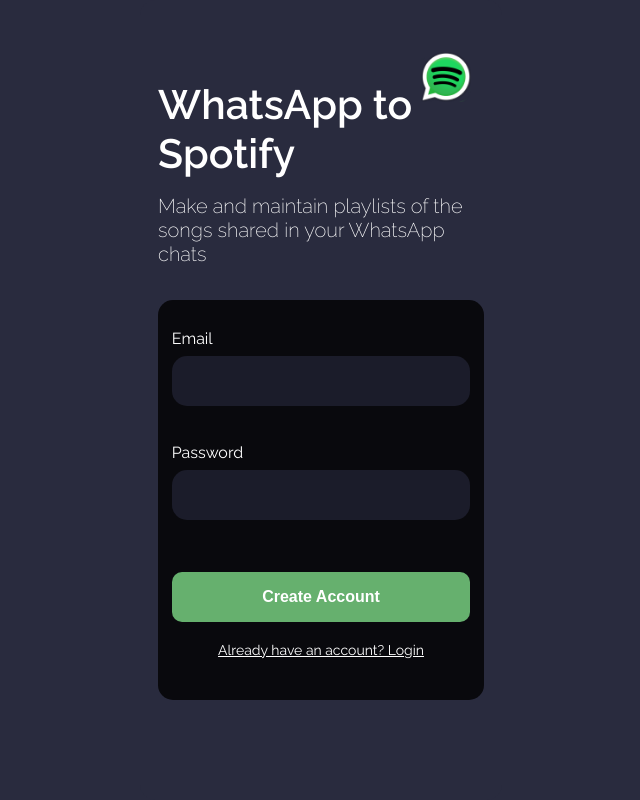
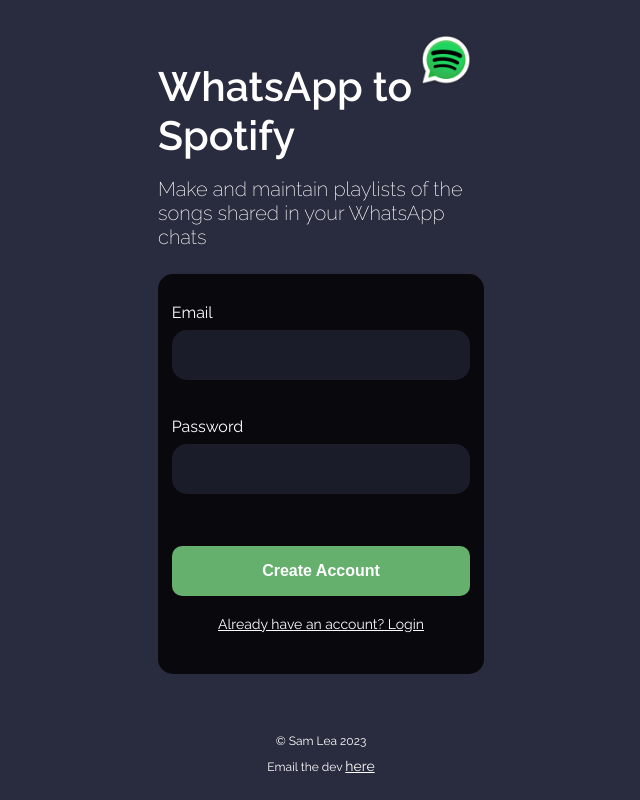
Before and after one commit to samuellea/whatsapp-to-spotify-playlist, a React (Create React App) app: page /signup in a window 1280 px wide. Shown: the whole page, without its empty margins (319-959 px from the left). Built offline with nearby package versions, Linux system fonts and the light colour scheme; no server answers.

Commit message:
Added copyright footer

```diff
--- a/src/App.css
+++ b/src/App.css
@@ -143,3 +143,24 @@
   padding-top: 2px;
   padding-left: 7.5px;
 }
+
+.CopyrightFooter {
+  /* border: 1px solid red; */
+  color: white;
+  font-size: 12px;
+  font-family: "Raleway-Regular";
+  height: 35px;
+  display: flex;
+  flex-direction: column;
+  justify-content: center;
+  align-items: center;
+  padding: 4%;
+}
+
+.CopyrightFooter span {
+  margin: 5px;
+}
+
+.CopyrightFooter a {
+  color: #66B06E;
+}
--- a/src/Auth.js
+++ b/src/Auth.js
@@ -102,8 +102,11 @@
           <FontAwesomeIcon icon={faWarning} pointerEvents="none" />
           Could not login - please try again</span> : null}
       </div>
+      <div className="CopyrightFooter">
+        <span> © Sam Lea 2023</span>
+        <span>Email the dev <a href="mailto:samuel.lea@live.co.uk">here</a></span>
+      </div>
       <div className="InvisiBox" style={{ flex: 1 }} />
-
     </div>
   )
 
--- a/src/Home.js
+++ b/src/Home.js
@@ -153,6 +153,8 @@
               {userPlaylistsLoading ? null : <button type="button" onClick={() => setViewCreateModal(true)}>Create</button>}
             </div>
 
+            <div className="InvisiBox" style={{ flex: 0.1 }} />
+
             {viewCreateModal ?
               <div className="HomeCreatePlaylistModalContainer Flex Column">
                 <div className="HomeCreatePlaylistModal Flex Column">
--- a/src/PublicStats.js
+++ b/src/PublicStats.js
@@ -201,6 +201,10 @@
                 <button className="PublicRegisterLoginButton" type="button" onClick={handlePublicRegisterLogin}>Register / Login</button>
               </div>
               : null}
+            <div className="CopyrightFooter">
+              <span> © Sam Lea 2023</span>
+              <span>Email the dev <a href="mailto:samuel.lea@live.co.uk">here</a></span>
+            </div>
           </ div>
       }
       <Toaster />
--- a/src/Signup.js
+++ b/src/Signup.js
@@ -142,6 +142,10 @@
           <FontAwesomeIcon icon={faWarning} pointerEvents="none" />
           {error}</span> : null}
       </div>
+      <div className="CopyrightFooter">
+        <span> © Sam Lea 2023</span>
+        <span>Email the dev <a href="mailto:samuel.lea@live.co.uk">here</a></span>
+      </div>
       <div className="InvisiBox" style={{ flex: 1 }} />
 
     </div>
--- a/src/Stats.js
+++ b/src/Stats.js
@@ -276,6 +276,10 @@
 
             </div>
             <SharedNotAddedSection rawPostsLog={firebasePlaylist.obj.rawPostsLog} lookupInState={lookupInState} colourMap={colourMap} handleExportStats={handleExportStats} sharingLink={sharingLink} appToast={appToast} />
+            <div className="CopyrightFooter">
+              <span> © Sam Lea 2023</span>
+              <span>Email the dev <a href="mailto:samuel.lea@live.co.uk">here</a></span>
+            </div>
           </ div>
       }
       <Toaster />
--- a/src/styles/Help.css
+++ b/src/styles/Help.css
@@ -34,11 +34,11 @@
   padding: 8% 5%;
   box-sizing: border-box;
   justify-content: space-between;
-  font-family: "Raleway-Regular";
+  font-family: "Raleway-ExtraLight";
   text-align: left;
   font-size: 16px;
   line-height: 20px;
-  word-spacing: 1px;
+  word-spacing: 2px;
 }
 
 .HelpTextDisplay li {
--- a/src/styles/Home.css
+++ b/src/styles/Home.css
@@ -221,7 +221,7 @@
   align-items: center;
   box-sizing: border-box;
   position: relative;
-  margin-bottom: 5%;
+  margin-bottom: 4%;
 }
 
 /* .HowToButtonContainer button {
--- a/src/styles/SharedNotAddedSection.css
+++ b/src/styles/SharedNotAddedSection.css
@@ -3,6 +3,8 @@
   width: 100%;
   background-color: #4A4964;
   align-items: center;
+  border-radius: 0px 0px 15px 15px;
+  padding-bottom: 5%;
 }
 
 .BackgroundGradientBlock {
```
